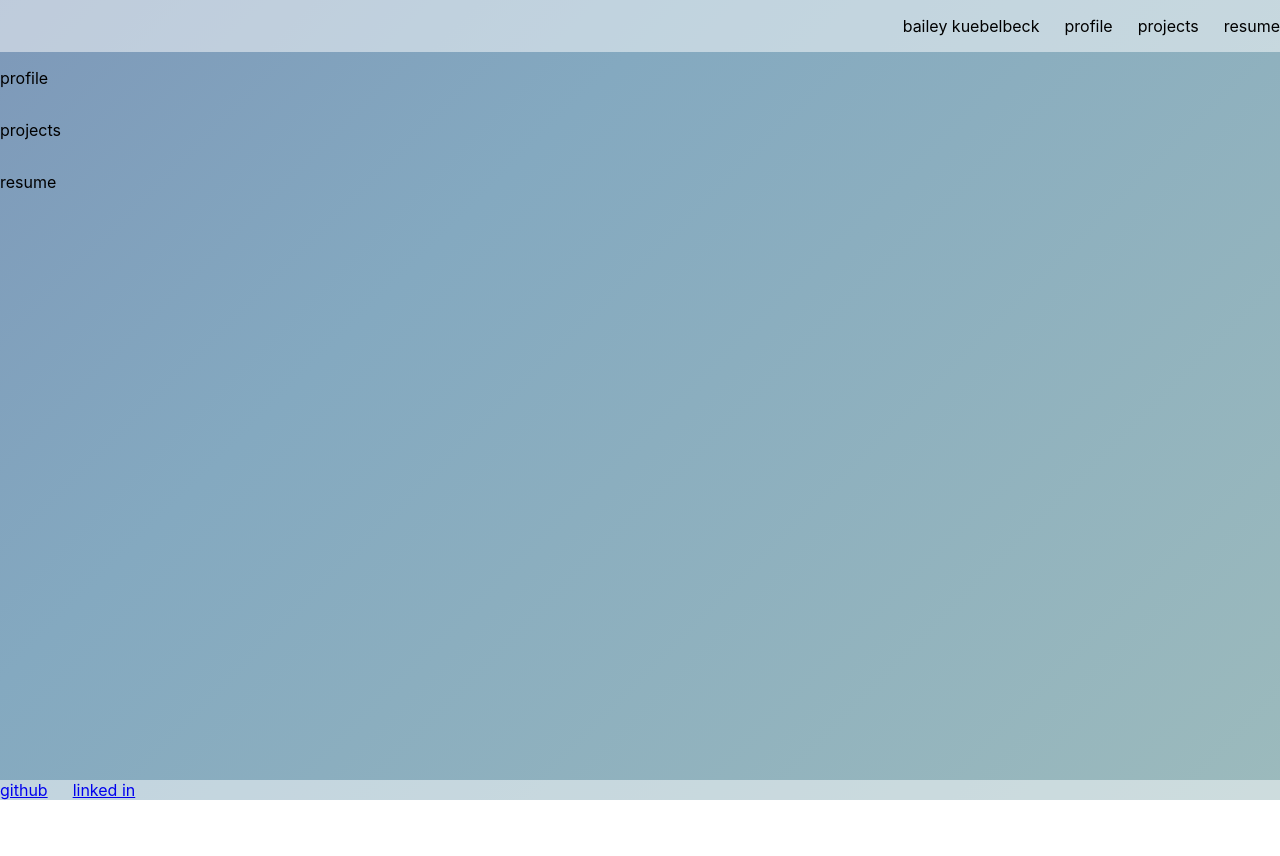
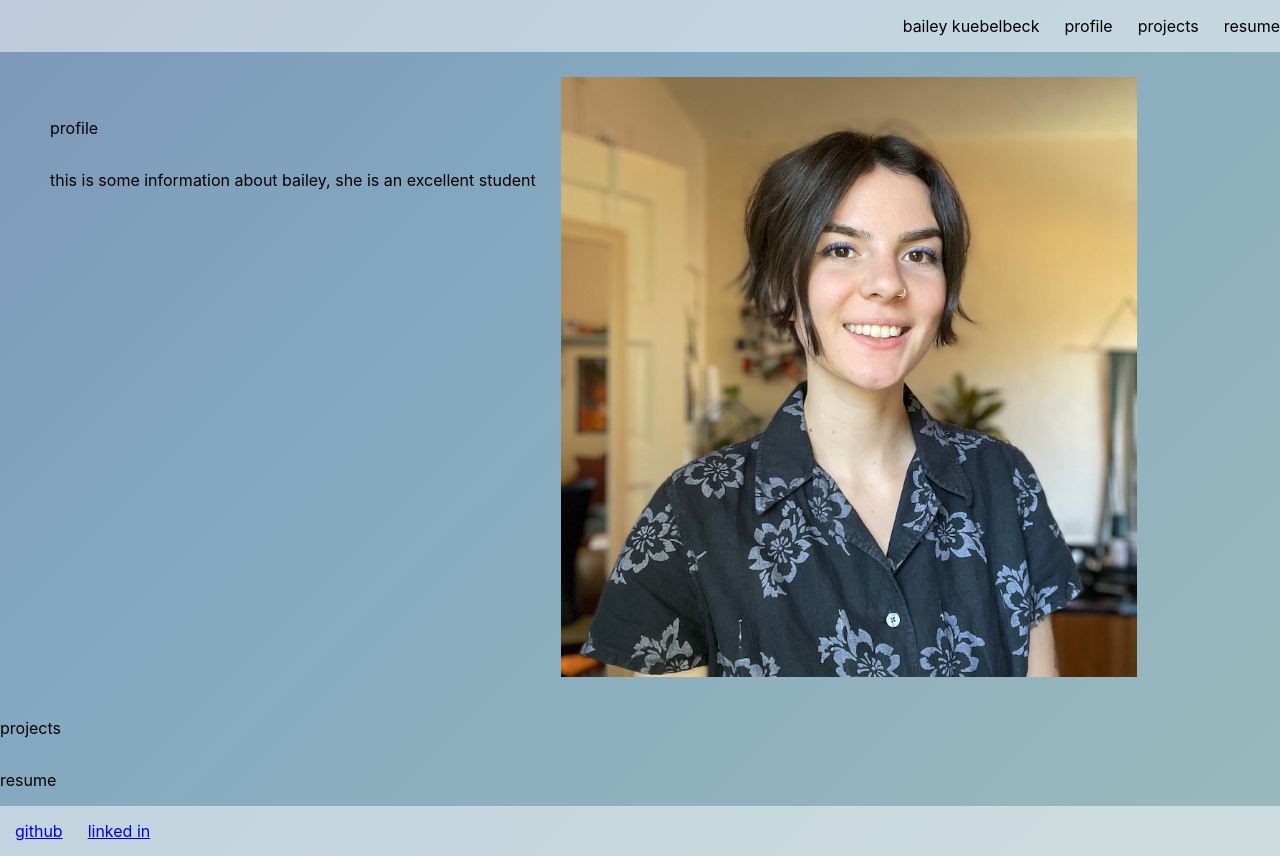
Before and after one commit to baileykue/profile-site-1, a React (Create React App) app: page / in a window 1280 px wide. Before the commit the page ends 800 px from the top, so only its background shows below. Built offline with nearby package versions, Linux system fonts and the light colour scheme.

Commit message:
set up basic profile component

```diff
--- a/src/components/Footer/Footer.css
+++ b/src/components/Footer/Footer.css
@@ -5,4 +5,5 @@
   gap: 25px;
   background: rgba(255, 255, 255, 0.5);
   margin-top: auto;
+  padding: 15px;
 }
--- a/src/components/Profile/Profile.css
+++ b/src/components/Profile/Profile.css
@@ -0,0 +1,17 @@
+.profile {
+  display: flex;
+  flex-direction: row;
+  margin: 25px;
+}
+
+.details {
+  display: flex;
+  flex-direction: column;
+  margin: 25px;
+}
+
+.pic {
+  width: 45vw;
+  height: 75vh;
+  object-fit: cover;
+}
--- a/src/components/Profile/Profile.js
+++ b/src/components/Profile/Profile.js
@@ -3,7 +3,11 @@ import './Profile.css';
 export default function Profile() {
   return (
     <div className="profile">
-      <p>profile</p>
+      <div className="details">
+        <p>profile</p>
+        <p>this is some information about bailey, she is an excellent student</p>
+      </div>
+      <img src={`${process.env.PUBLIC_URL}/profile-github.jpg`} className="pic" />
     </div>
   );
 }
--- a/src/components/Projects/Projects.js
+++ b/src/components/Projects/Projects.js
@@ -2,7 +2,7 @@ import './Projects.css';
 
 export default function Projects() {
   return (
-    <div>
+    <div className="projects">
       <p>projects</p>
     </div>
   );
--- a/src/components/Resume/Resume.js
+++ b/src/components/Resume/Resume.js
@@ -2,7 +2,7 @@ import './Resume.css';
 
 export default function Resume() {
   return (
-    <div>
+    <div className="resume">
       <p>resume</p>
     </div>
   );
```
Also changed, not shown: public/profile-github.jpg (renamed from src/components/Profile/profile-github.jpg).
